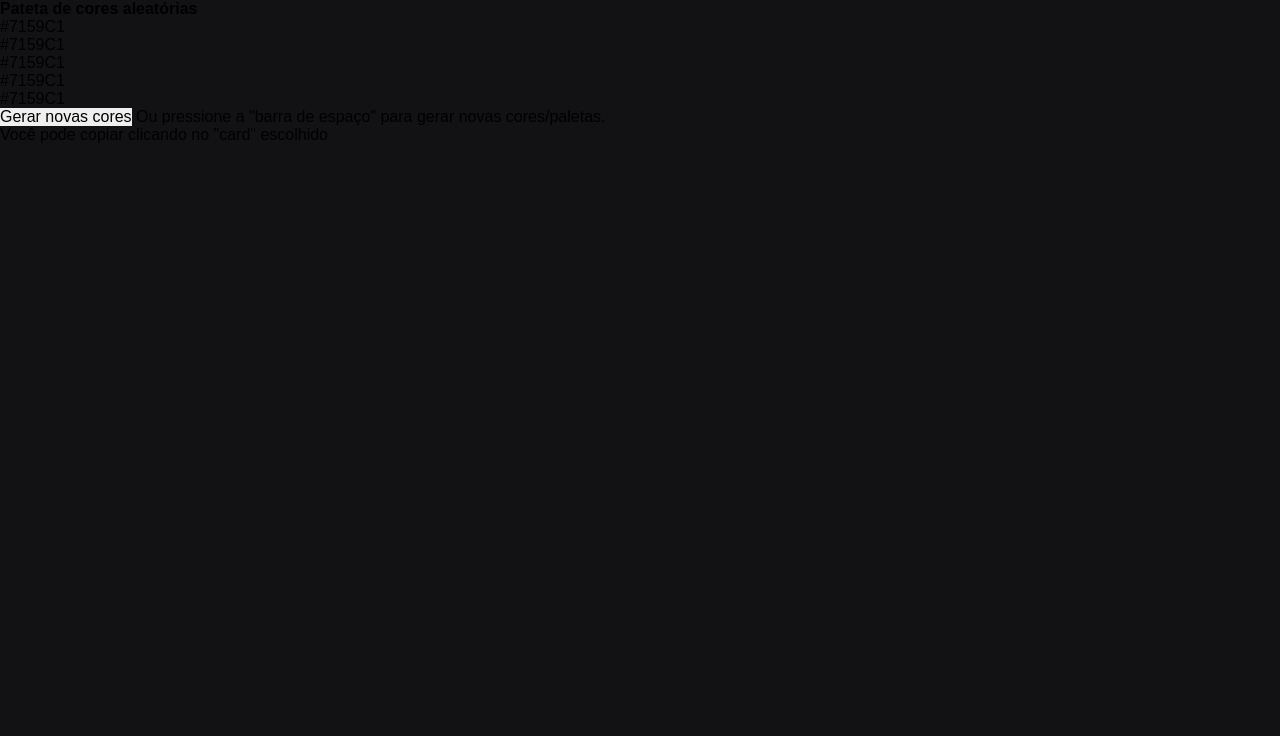
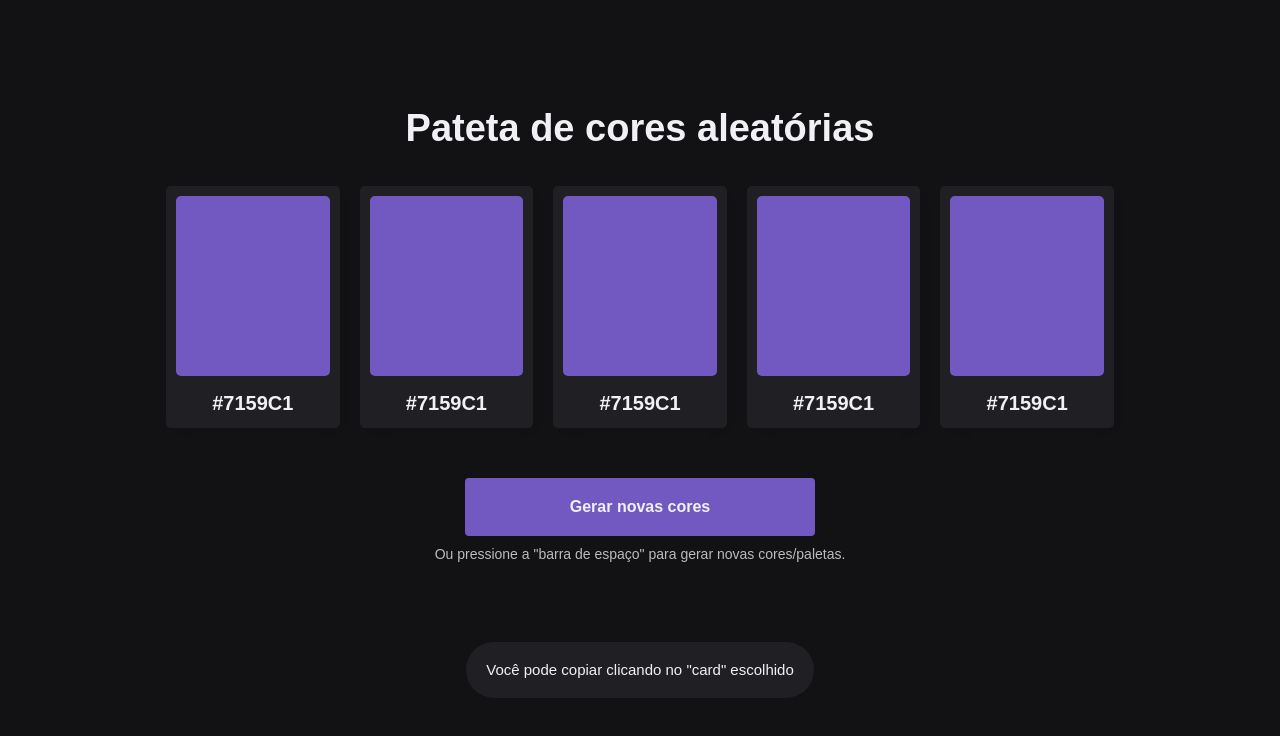
Before and after one commit to lucasbernardol/color-palette-generator, a website: page index.html in a window 1280 px wide. Drawn offline with nearby package versions, Linux system fonts and the light colour scheme; files that its build step writes are made by us from their sources.

Commit message:
style: add initial styles

```diff
--- a/src/styles/common/_colors.scss
+++ b/src/styles/common/_colors.scss
@@ -4,6 +4,8 @@
 
   --color-primary: #7159c1;
   --color-text: #f0f0f5;
+
+  --color-primary-hover: #6e3cbc;
 
   // 62.5% - 10px
   font-size: 62.5%;
--- a/src/styles/common/global.scss
+++ b/src/styles/common/global.scss
@@ -8,6 +8,8 @@
 
   font-family: sans-serif;
   font-size: 1.6rem;
+
+  color: var(--color-text);
 
   border: none;
   outline: none;
--- /dev/null
+++ b/src/styles/components/_application_wrapper.scss
@@ -0,0 +1,15 @@
+.application_wrapper {
+  width: 100%;
+  min-height: 100vh;
+
+  display: flex;
+  flex-direction: column;
+}
+
+.layout {
+  flex: 1;
+
+  display: flex;
+  justify-content: center;
+  align-items: center;
+}
--- /dev/null
+++ b/src/styles/components/_color_actions.scss
@@ -0,0 +1,31 @@
+.actions_container {
+  width: 100%;
+
+  margin-top: 4rem;
+
+  display: flex;
+  flex-direction: column;
+  align-items: center;
+}
+
+.color_generate_button {
+  width: 35rem;
+  height: 5.8rem;
+
+  background-color: var(--color-primary);
+  border-radius: 0.4rem;
+
+  font-weight: bold;
+  transition: background 0.8s cubic-bezier(0.175, 0.885, 0.32, 1.275);
+}
+
+.color_generate_button:hover {
+  background-color: var(--color-primary-hover);
+}
+
+.action__instructions {
+  color: #bdbbbb;
+  font-size: 1.4rem;
+
+  margin-top: 1rem;
+}
--- /dev/null
+++ b/src/styles/components/_color_cards.scss
@@ -0,0 +1,52 @@
+.color_wrapper {
+  width: 100%;
+  display: flex;
+
+  justify-content: center;
+  align-items: center;
+
+  flex-wrap: wrap;
+
+  padding: 0 1.6rem;
+}
+
+.colorize_container {
+  flex: 150px 1 1;
+
+  display: flex;
+  flex-direction: column;
+  align-items: center;
+
+  margin: 1rem;
+  padding: 1rem;
+
+  background-color: var(--color-dark);
+  border-radius: 0.5rem;
+
+  transition: 0.6s ease;
+  box-shadow: 5px 5px 10px -10px rgba(0, 0, 0, 0.5);
+
+  cursor: pointer;
+}
+
+.colorize_container:hover {
+  transform: translateY(-5%);
+  opacity: 0.8;
+}
+
+.colorize__header {
+  width: 100%;
+  height: 180px;
+
+  background-color: var(--color-primary);
+  border-radius: 0.5rem;
+}
+
+.colorize__color {
+  font-size: 2rem;
+  line-height: 1.5;
+
+  font-weight: bold;
+
+  margin-top: 1.2rem;
+}
--- /dev/null
+++ b/src/styles/components/_color_container.scss
@@ -0,0 +1,15 @@
+.main_container {
+  width: min(100%, 100rem);
+
+  display: flex;
+  flex-direction: column;
+
+  align-items: center;
+}
+
+.title {
+  font-size: 3.8rem;
+  line-height: 1.4;
+
+  margin-bottom: 2rem;
+}
--- /dev/null
+++ b/src/styles/components/_copy_instructions.scss
@@ -0,0 +1,12 @@
+.copy_intructions {
+  margin-top: 8rem;
+  padding: 1.6rem 2rem;
+
+  background-color: var(--color-dark);
+  border-radius: 3rem;
+}
+
+.copy__text {
+  font-size: 1.5rem;
+  line-height: 1.6;
+}
--- a/src/styles/main.scss
+++ b/src/styles/main.scss
@@ -1,3 +1,5 @@
 @charset "utf-8";
 
 @import './common';
+
+@import './pages/home';
--- /dev/null
+++ b/src/styles/pages/_home.scss
@@ -0,0 +1,7 @@
+@import '../components/application_wrapper';
+
+@import '../components/color_container';
+@import '../components/color_cards';
+@import '../components/color_actions';
+
+@import '../components/copy_instructions';
```
